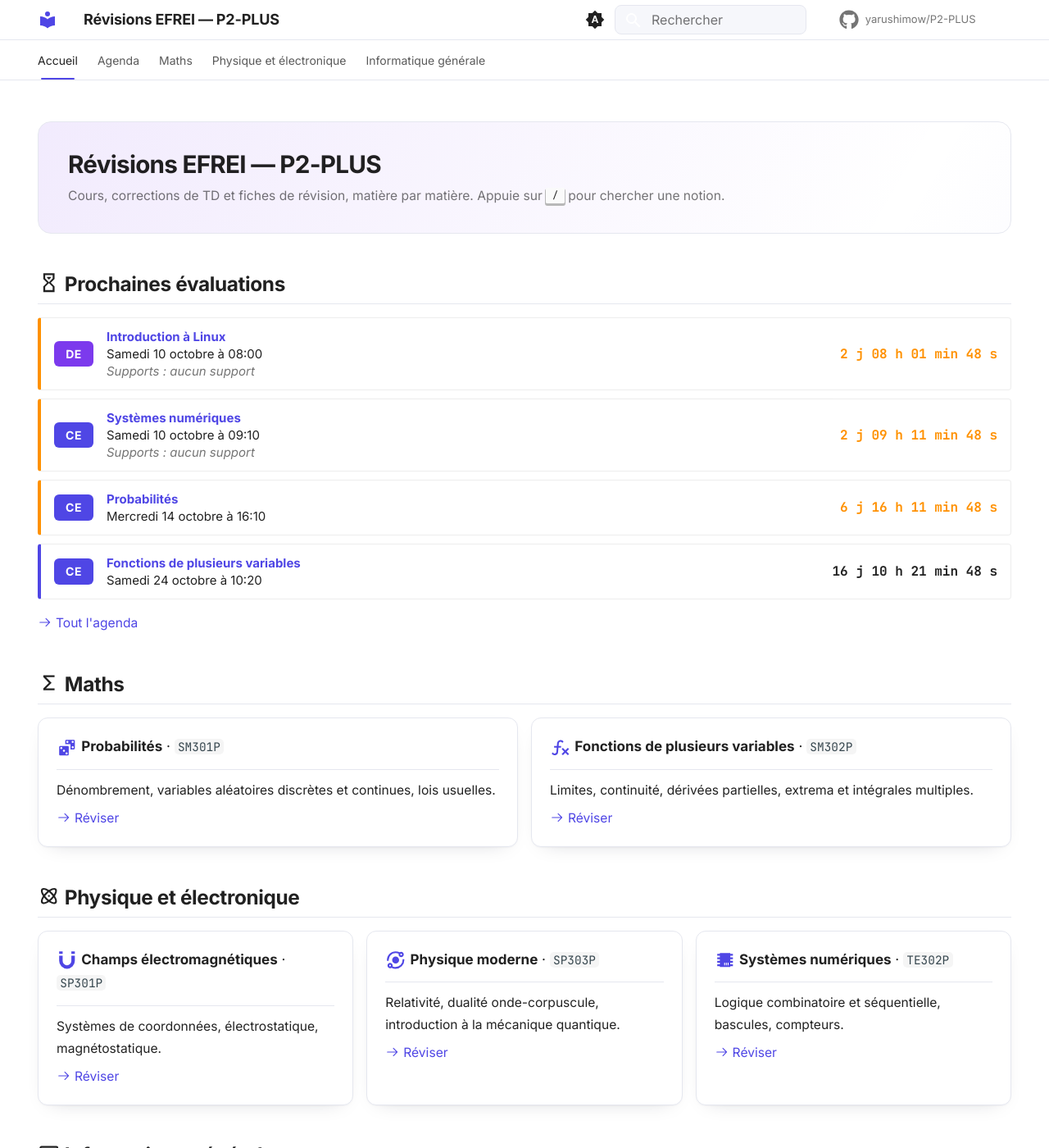
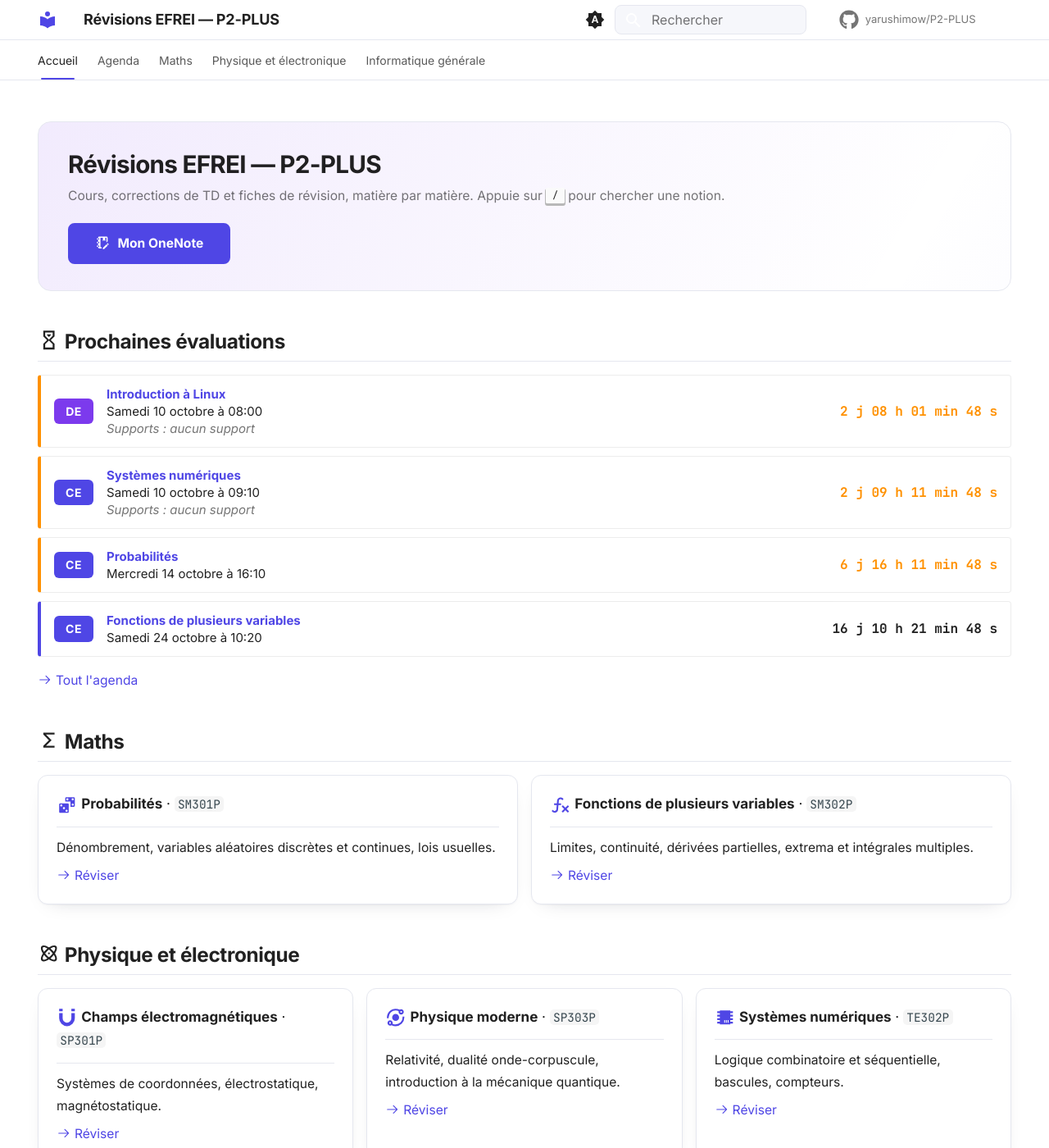
Before and after one commit to FireWall-code/P2-PLUS, an MkDocs documentation site: the page built from docs/index.md, in a window 1280 px wide and 1400 px high. Shown: the whole window at 82% size. Built offline with MkDocs 1.6.1 and Material for MkDocs 9.7.7, drawn with Linux system fonts in a browser that asks for light colours; comment, search, counter and statistics services are not loaded.

Commit message:
Accueil : bouton vers le OneNote
Co-Authored-By: Claude Opus 5.5 <noreply@anthropic.com>
Claude-Session: https://claude.ai/code/session_01Jjc2DJuFuoD2YbZoXeHhg6

```diff
--- a/docs/index.md
+++ b/docs/index.md
@@ -11,6 +11,8 @@ hide:
 
 Cours, corrections de TD et fiches de révision, matière par matière.
 Appuie sur ++slash++ pour chercher une notion.
+
+[:material-notebook-edit-outline: Mon OneNote](https://1drv.ms/o/c/c3c4d3215cf8054d/IgBEeqXeMpY6RJgayAvnapWqAee10UjrJRUloWHXmlZY7UM?e=gjFICo){ .md-button .md-button--primary target="_blank" rel="noopener" }
 
 </div>
 
--- a/docs/stylesheets/theme.css
+++ b/docs/stylesheets/theme.css
@@ -382,3 +382,7 @@
   }
   .md-nav[data-md-level="3"] .md-nav__link:hover { color: var(--md-default-fg-color); }
 }
+
+/* Bouton dans le bandeau d'accueil */
+.md-typeset .accueil-hero .md-button { margin-top: 1rem; }
+.md-typeset .accueil-hero .md-button .twemoji { margin-right: 0.3rem; }
```
